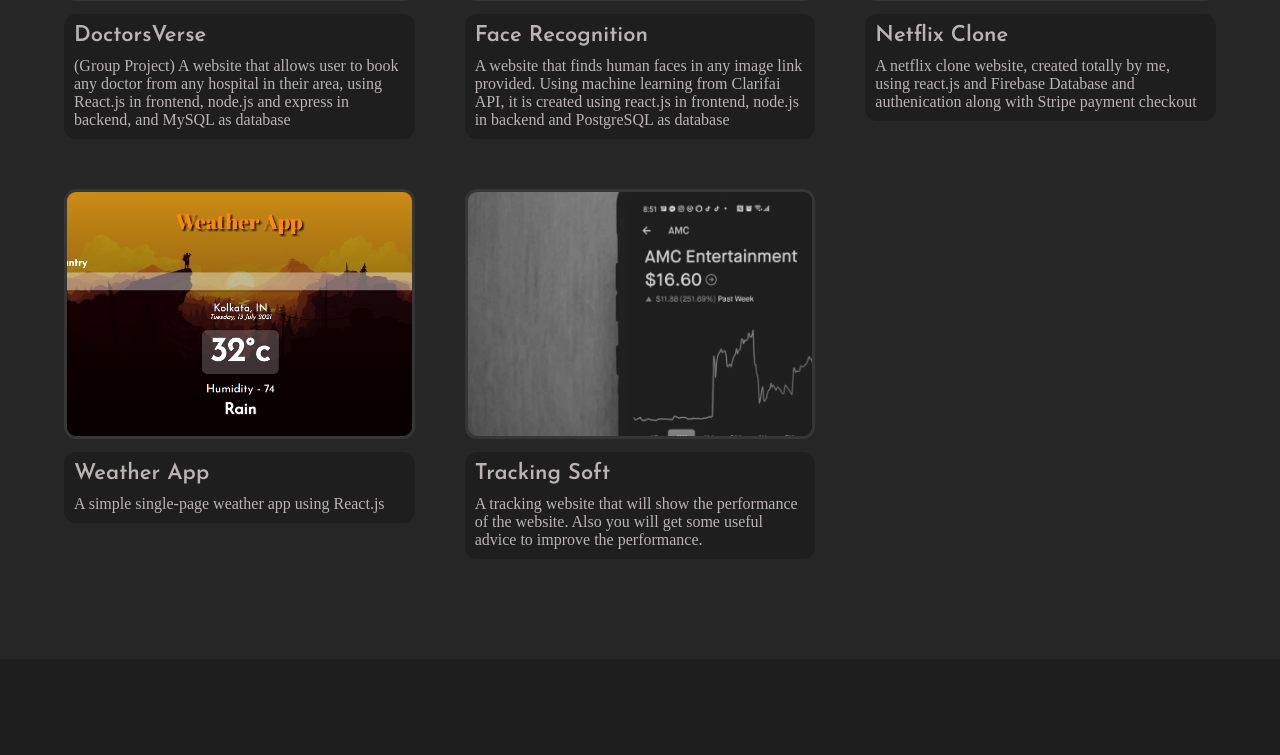
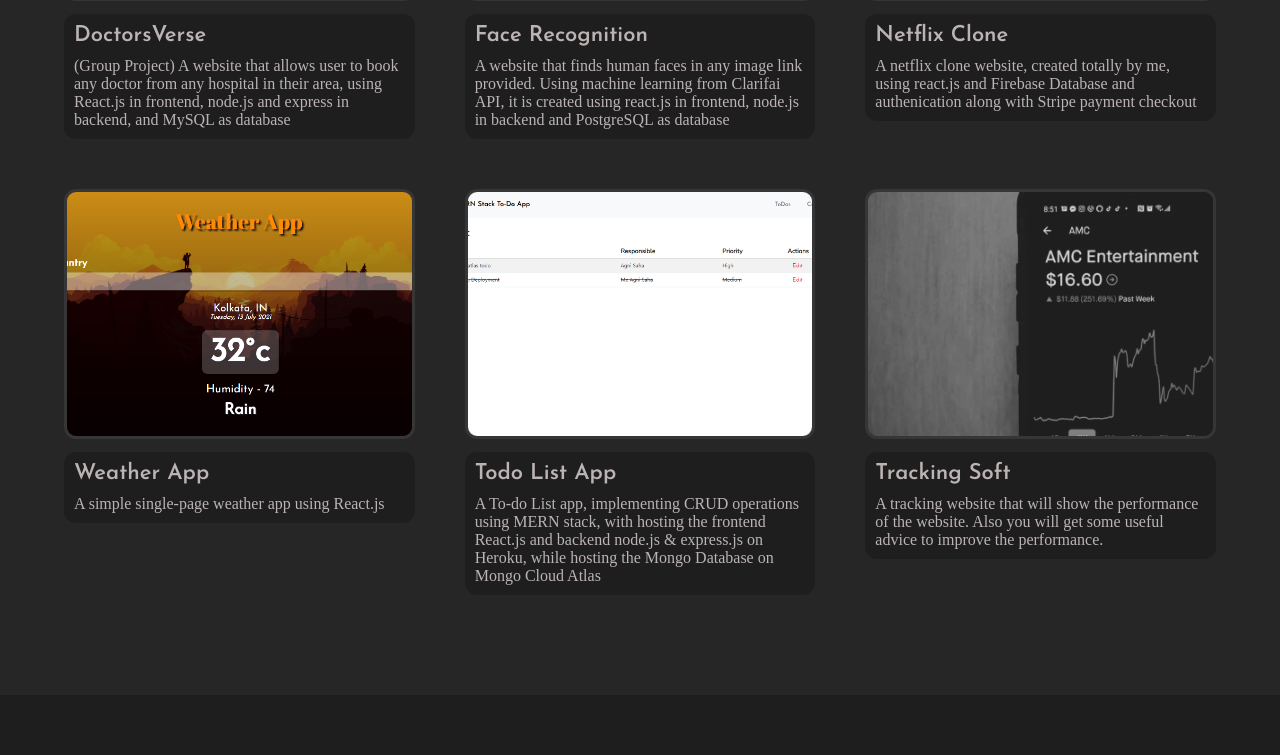
Before and after one commit to Agni-Saha/my-portfolio-1, a React (Create React App) app: page /projects in a window 1280 px wide. Shown: the part 584-1339 px from the top of the page. Built offline with nearby package versions, Linux system fonts and the light colour scheme.

Commit message:
adding the todo list project

```diff
--- a/src/assets/data/projects.js
+++ b/src/assets/data/projects.js
@@ -4,6 +4,7 @@
 import FaceRecogImg from '../images/face-recognition.png';
 import NetflixImg from '../images/netflix-clone.png';
 import WeatherApp from "../images/weather-app.png"
+import TodoList from "../images/TodoList-MERN.png"
 
 const projects = [
   {
@@ -39,6 +40,15 @@
   },
   {
     id: uuidv4(),
+    name: 'Todo List App',
+    desc:
+      `A To-do List app, implementing CRUD operations using MERN stack, with hosting the frontend
+       React.js and backend node.js & express.js on Heroku, while hosting the Mongo Database on
+       Mongo Cloud Atlas`,
+    img: TodoList,
+  },
+  {
+    id: uuidv4(),
     name: 'Tracking Soft',
     desc:
       'A tracking website that will show the performance of the website. Also you will get some useful advice to improve the performance.',
```
Also changed, not shown: src/assets/images/TodoList-MERN.png (added).
